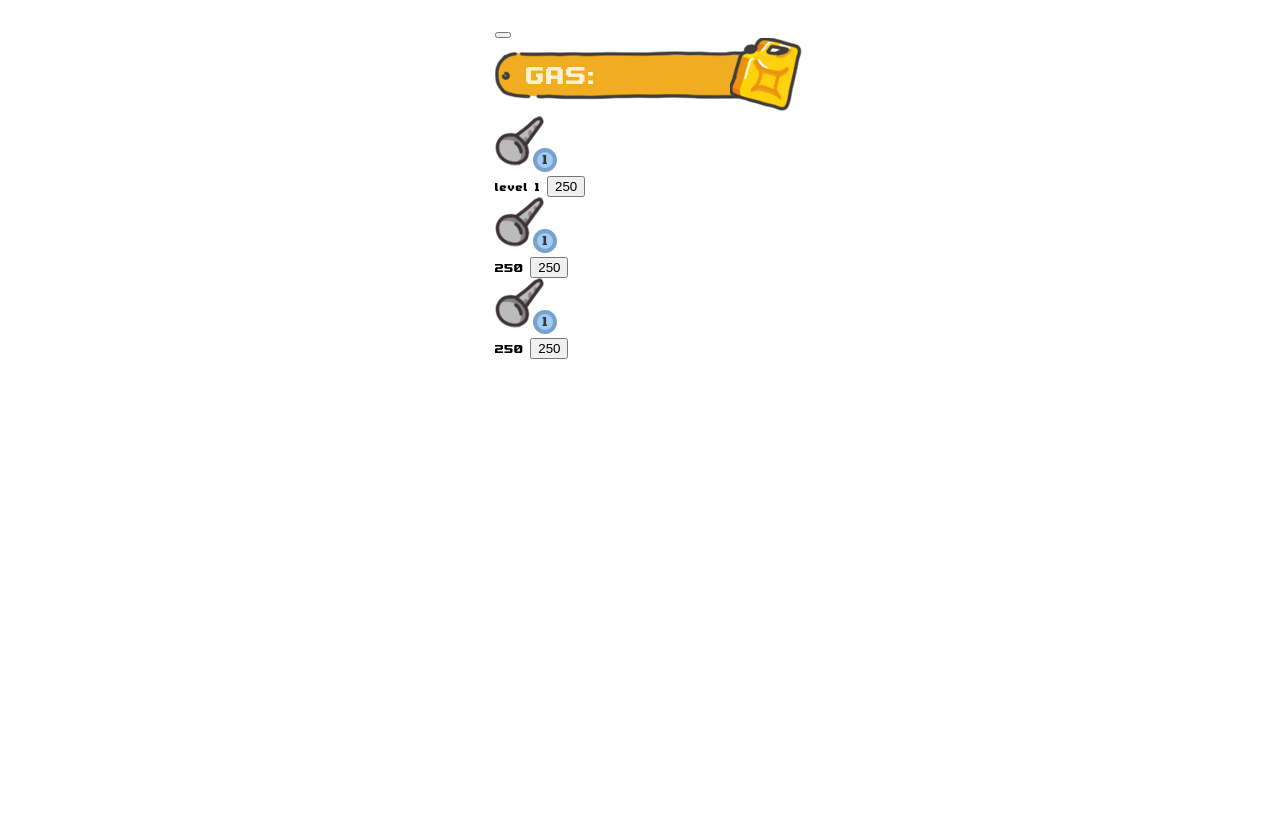
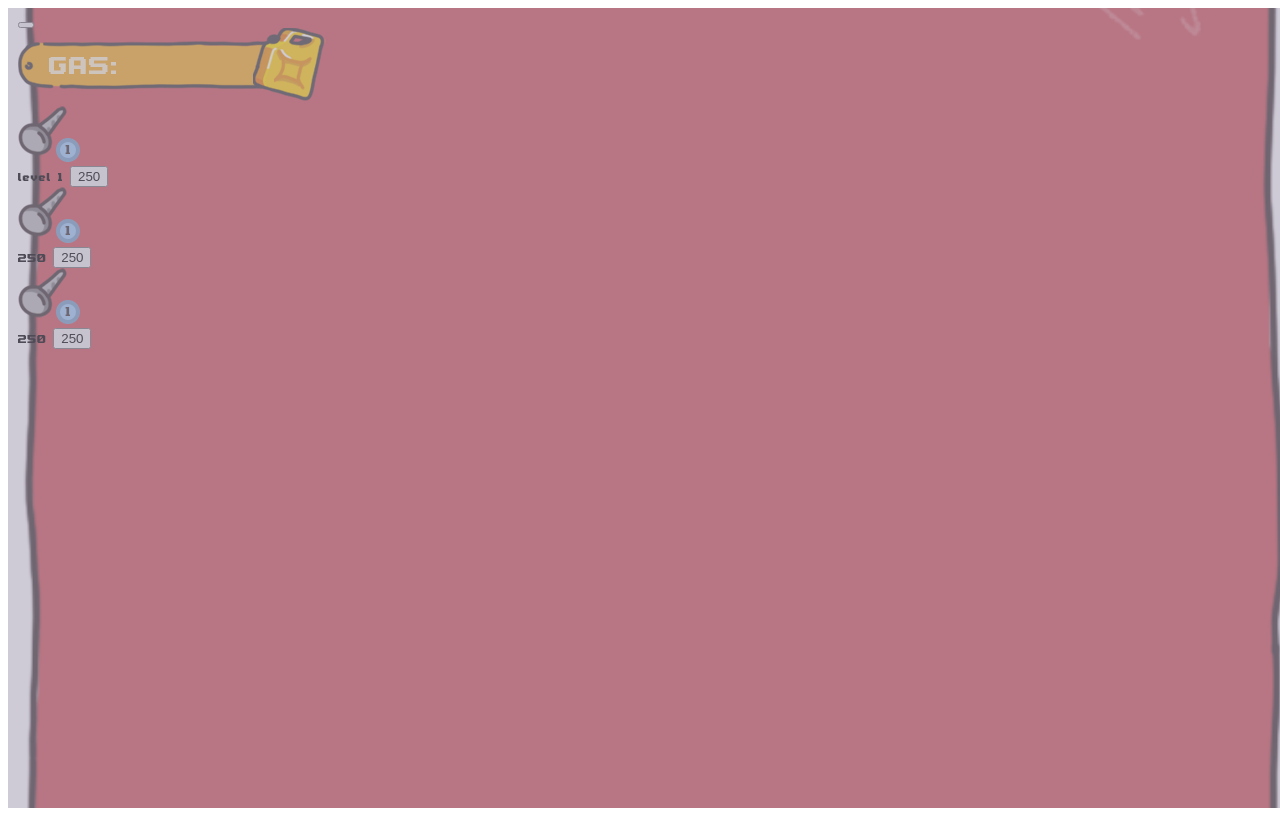
Before and after one commit to Amir-LOUATII/test_frontend_darblockcahin, a website built with Vite: page index.html in a window 1280 px wide. Built offline with nearby package versions, Linux system fonts and the light colour scheme.

Commit message:
Style game container

```diff
--- a/index.html
+++ b/index.html
@@ -9,7 +9,7 @@
   <body>
     <main id="app">
       <!-- Game Container -->
-      <div id="game-container">
+      <div id="game-container" class="container">
 
 
         <!-- Shop Widget -->
--- a/src/style.css
+++ b/src/style.css
@@ -1,6 +1,16 @@
+/*====================*/
+/*   Start Global Styles  */
+/*====================*/
 @font-face {
   font-family: 'ChubbyChoo';
   src: url('../public/assets/fonts/chubby-choo-regular.ttf') format('truetype');
+}
+:root{
+  --primary-color:#ffca28;
+  --primary-text-color: #cab3b5;
+  --secondary-text-color: #fff;
+  --default-margin: 10px;
+  --default-padding: 10px;
 }
 *:{
     margin: 0;
@@ -11,21 +21,89 @@
 }
 body {
   font-family: 'ChubbyChoo', sans-serif;
-min-height:100vh;
+  min-height:100vh;
+width: 100%;
 }
-:root{
-  --primary-color:#ffca28;
-  --primary-text-color: #cab3b5;
-  --secondary-text-color: #fff;
-  --default-margin: 10px;
-  --default-padding: 10px;
-}
+
 #app {
-  display: flex;
-  justify-content: center;
-  align-items: center;
   width: 100%;
-  height: 100%;
-   padding: var(--default-padding);
+  height:100vh;
   overflow: hidden;
 }
+
+.container {
+  margin-left: auto;
+  margin-right: auto;
+  padding-left: var(--default-padding);
+  padding-right: var(--default-padding);
+  width: 100%;
+}
+
+@media (min-width: 576px) {
+  .container {
+    width: 540px;
+  }
+}
+
+@media (min-width: 768px) {
+  .container {
+    width: 750px;
+  }
+}
+
+@media (min-width: 992px) {
+  .container {
+    width: 970px;
+  }
+}
+
+@media (min-width: 1200px) {
+  .container {
+    width: 1170px;
+  }
+}
+
+@media (min-width: 1400px) {
+  .container {
+    width: 1320px;
+  }
+}
+
+#game{
+  margin-left: auto;
+  margin-right: auto;
+  padding-left: 15px;
+  padding-right: 15px;
+}
+/*====================*/
+/*   End Global Styles  */
+/*====================*/
+
+/*====================*/
+/*   Start General Game Styles  */
+/*====================*/
+
+#game-container {
+  position: relative;
+  height: 100vh;
+  width: auto;
+  max-width:100%;
+  background: url('/public/assets/images/shop/SHOP_BG.png') no-repeat center center;
+  background-size: cover;
+  position: relative;
+}
+
+
+#game-container:before{
+  position:absolute;
+  content:"";
+  top:0;
+  left:0;
+  right:0;
+  bottom:0;
+  background-color:rgba(160, 152, 173,0.5);
+  z-index:1;
+}
+/*====================*/
+/*   End Game General  Styles  */
+/*====================*/
```
